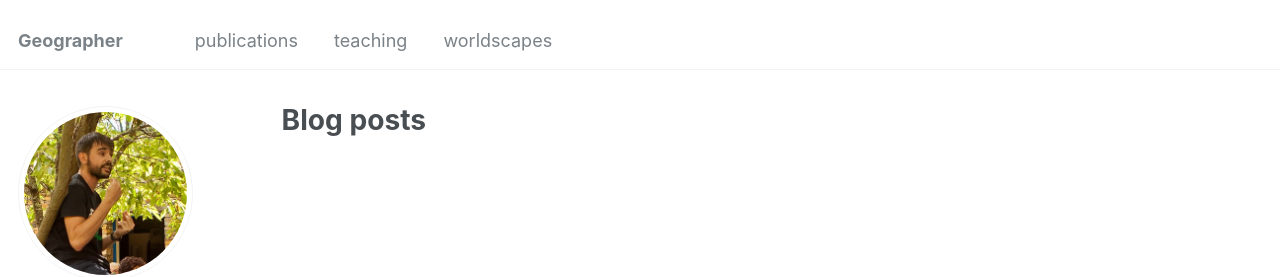
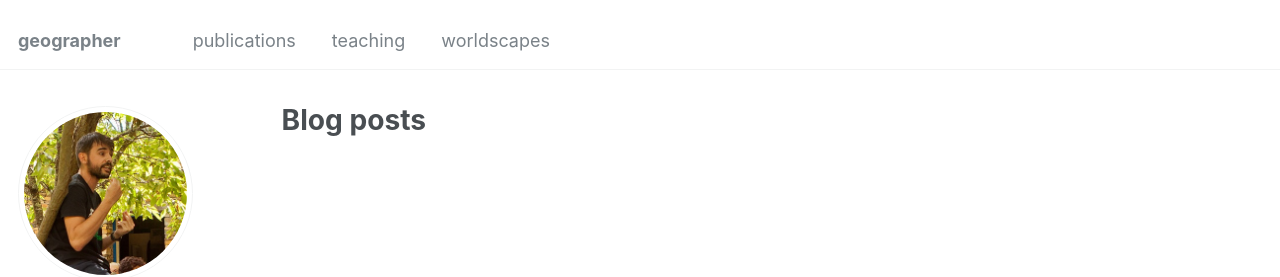
Before and after one commit to diegocidras/diegocidras.github.io, a Jekyll site: the page built from _pages/year-archive.html, in a window 1280 px wide. Shown: the top 277 px of the page. Built offline with Jekyll 4.4.1, drawn with Linux system fonts in a browser that asks for light colours; some web fonts are replaced.

```diff
--- a/_config.yml
+++ b/_config.yml
@@ -8,7 +8,7 @@
 
 # Basic Site Settings
 locale                   : "en-US"
-title                    : "Geographer"
+title                    : "geographer"
 title_separator          : "-"
 name                     : &name "Diego Cidrás"
 description              : &description "Assistant Professor at the University of Santiago de Compostela"
```
